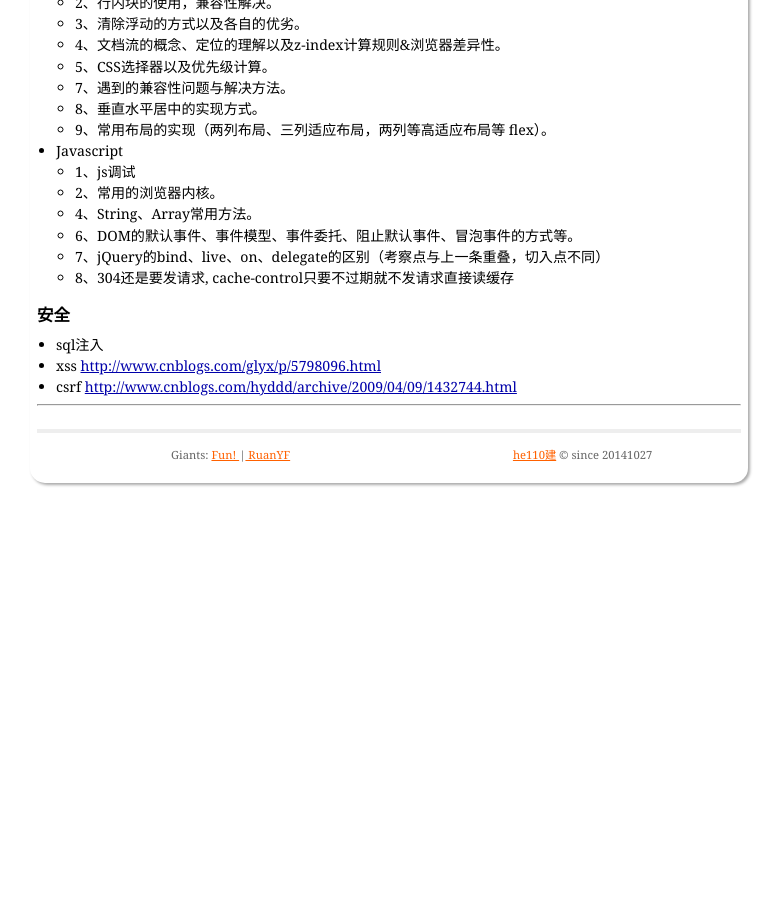
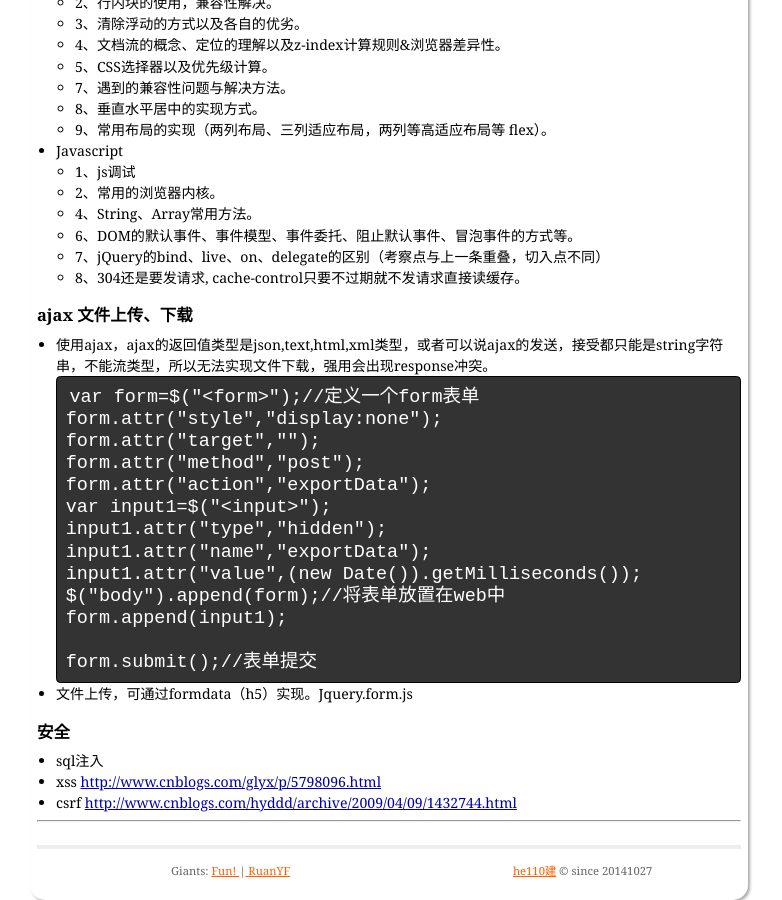
Before and after one commit to he110jian/he110jian.github.io, a Jekyll site: the page built from _posts/2016-11-10-前端技术.markdown, in a window 1280 px wide and 900 px high, scrolled down 10669 px. Shown: the whole window, without its empty margins (251-1033 px from the left). Built offline with Jekyll 4.4.1, drawn with Linux system fonts in a browser that asks for light colours; comment, search, counter and statistics services are not loaded.

Commit message:
2017年1月3日10:45:50

```diff
--- a/_posts/2016-11-10-前端技术.markdown
+++ b/_posts/2016-11-10-前端技术.markdown
@@ -489,7 +489,26 @@ jquery插件模块化
 	- 4、String、Array常用方法。
 	- 6、DOM的默认事件、事件模型、事件委托、阻止默认事件、冒泡事件的方式等。
 	- 7、jQuery的bind、live、on、delegate的区别（考察点与上一条重叠，切入点不同）
-	- 8、304还是要发请求, cache-control只要不过期就不发请求直接读缓存
+	- 8、304还是要发请求, cache-control只要不过期就不发请求直接读缓存。
+
+### ajax 文件上传、下载 ###
+-	使用ajax，ajax的返回值类型是json,text,html,xml类型，或者可以说ajax的发送，接受都只能是string字符串，不能流类型，所以无法实现文件下载，强用会出现response冲突。
+>     var form=$("<form>");//定义一个form表单
+>     form.attr("style","display:none");
+>     form.attr("target","");
+>     form.attr("method","post");
+>     form.attr("action","exportData");
+>     var input1=$("<input>");
+>     input1.attr("type","hidden");
+>     input1.attr("name","exportData");
+>     input1.attr("value",(new Date()).getMilliseconds());
+>     $("body").append(form);//将表单放置在web中
+>     form.append(input1);
+>
+>     form.submit();//表单提交
+
+-	文件上传，可通过formdata（h5）实现。Jquery.form.js
+
 
 ### 安全 ###
 - sql注入
```
